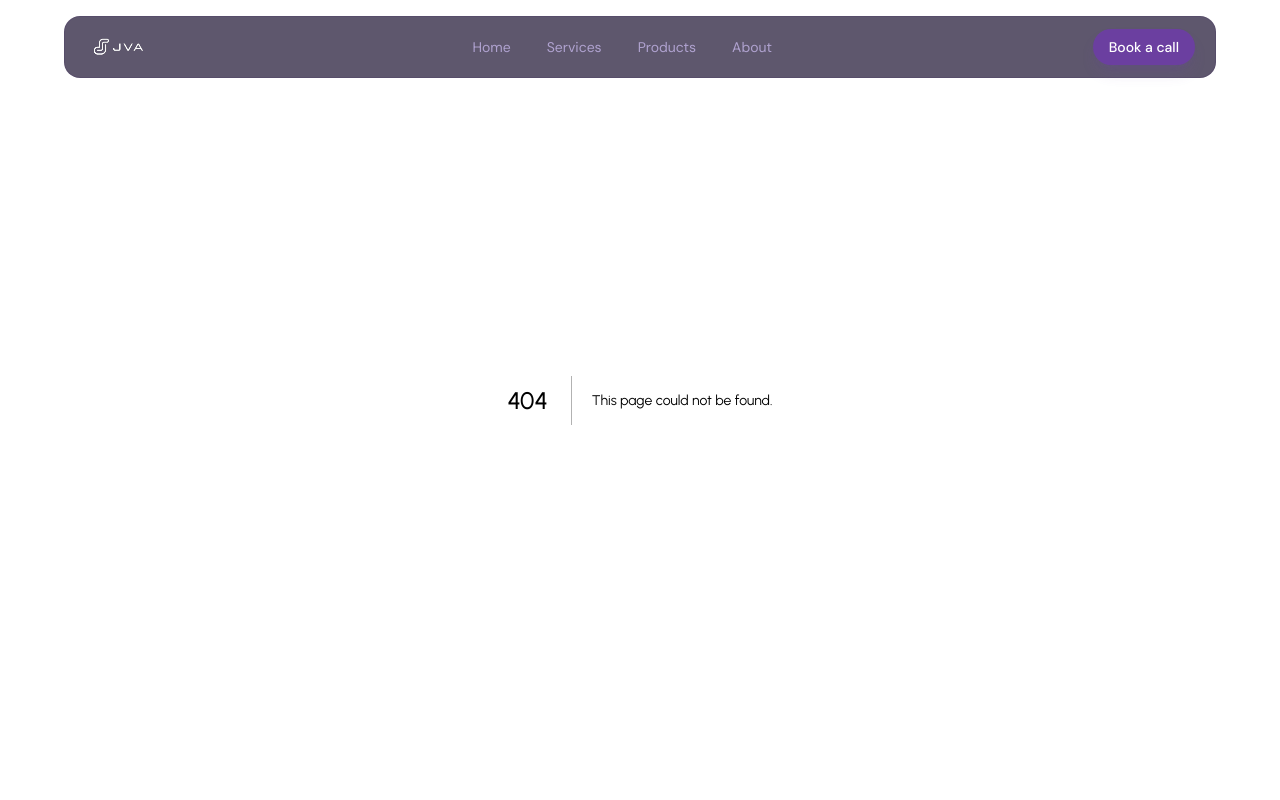
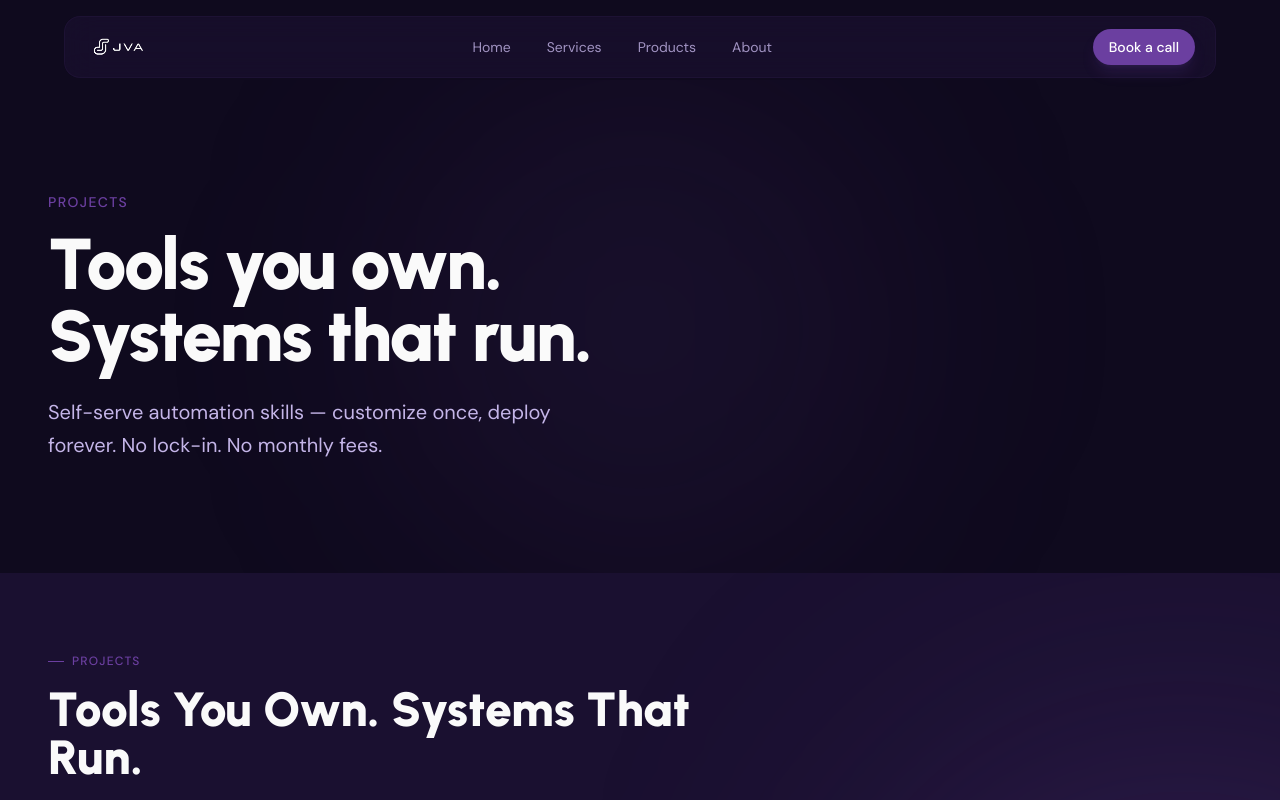
Before and after one commit to janmm97/jva-website, a Next.js app: page /projects in a window 1280 px wide. Before the commit this address had no page. Shown: the top 800 px of the page. Built offline with nearby package versions, Linux system fonts and the light colour scheme.

Commit message:
feat: add /projects page route

```diff
--- /dev/null
+++ b/app/projects/page.tsx
@@ -0,0 +1,39 @@
+import type { Metadata } from "next";
+import { Projects } from "@/components/sections/Projects";
+import { IntegrationSphere } from "@/components/sections/IntegrationSphere";
+import { FinalCTA } from "@/components/sections/FinalCTA";
+
+export const metadata: Metadata = {
+  title: "Projects — JVA",
+  description:
+    "Self-serve Claude Code skills. Email triage, UGC content generation, and more.",
+};
+
+export default function ProjectsPage() {
+  return (
+    <main className="pt-20">
+      {/* Page header */}
+      <section className="py-20 lg:py-28 bg-jva-deep relative overflow-hidden">
+        <div className="absolute inset-0 flex items-center justify-center pointer-events-none" aria-hidden="true">
+          <div className="w-[500px] h-[500px] rounded-full bg-jva-accent/10 blur-[120px]" />
+        </div>
+        <div className="relative max-w-7xl mx-auto px-6 lg:px-12">
+          <p className="text-jva-accent text-sm font-medium tracking-widest uppercase mb-4">
+            Projects
+          </p>
+          <h1 className="text-5xl md:text-7xl font-black font-display leading-none tracking-tight max-w-2xl">
+            Tools you own.<br />Systems that run.
+          </h1>
+          <p className="text-jva-lavender text-xl mt-6 max-w-xl leading-relaxed">
+            Self-serve automation skills — customize once, deploy forever.
+            No lock-in. No monthly fees.
+          </p>
+        </div>
+      </section>
+
+      <Projects />
+      <IntegrationSphere />
+      <FinalCTA />
+    </main>
+  );
+}
```
